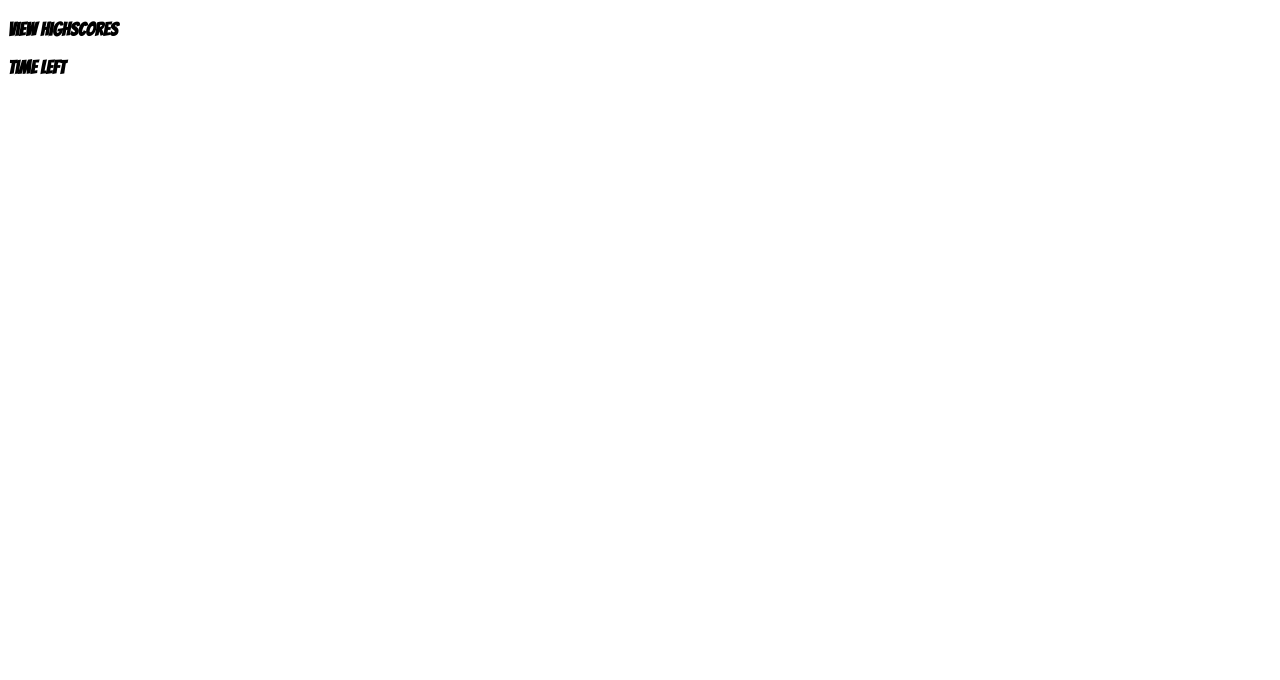
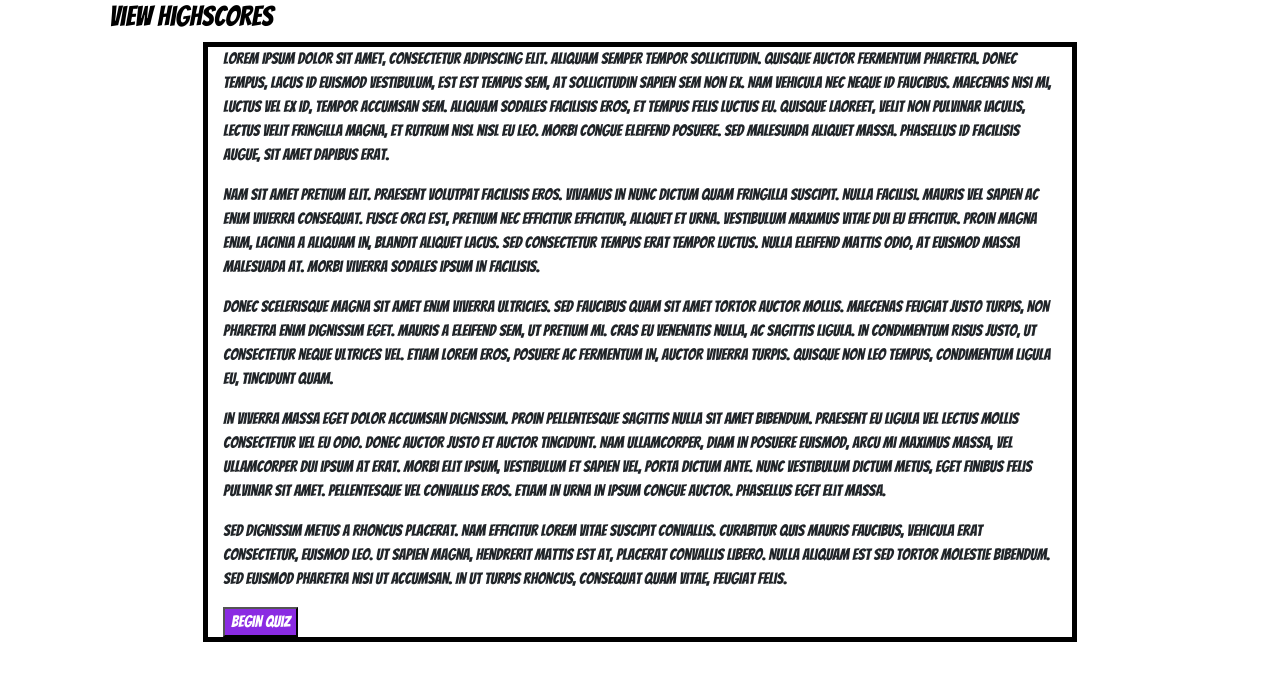
Before and after one commit to ProgHarrison234/homework-week-4, a plain HTML site: page index.html in a window 1280 px wide. Drawn offline with nearby package versions, Linux system fonts and the light colour scheme.

Commit message:
commit before midnight tonight. was working on js. entire program does not work

```diff
--- a/index.html
+++ b/index.html
@@ -7,21 +7,42 @@
 
     <link rel="stylesheet" href="style.css">
     <link href="https://fonts.googleapis.com/css2?family=Bangers&display=swap" rel="stylesheet">
+    <link rel="stylesheet" href="https://stackpath.bootstrapcdn.com/bootstrap/4.4.1/css/bootstrap.min.css" integrity="sha384-Vkoo8x4CGsO3+Hhxv8T/Q5PaXtkKtu6ug5TOeNV6gBiFeWPGFN9MuhOf23Q9Ifjh" crossorigin="anonymous">
 
-    <script src="script.js"></script>
     <script src="https://cdnjs.cloudflare.com/ajax/libs/jquery/3.2.1/jquery.min.js"></script>
+
 </head>
 <body>
     <header>
-        <h3 id = "view-highscores">View Highscores</h3>
-        <h3 id = "time-left">Time Left</h3>
+        <div class="row">
+            <div class="col-sm-1"></div>
+            <h3 class = "col-sm-5" id = "view-highscores">View Highscores</h3>
+            <h3 class = "col-sm-5" id = "time-left" value = "60"></h3>
+        </div>
     </header>
     <body>
         <main>
-            <section id = "quiz">
+            <section>
+                <div class="row">
+                    <div class="col-sm-2"></div>
+                    <div class="col-sm-8" id = "quiz">
+                        <p>Lorem ipsum dolor sit amet, consectetur adipiscing elit. Aliquam semper tempor sollicitudin. Quisque auctor fermentum pharetra. Donec tempus, lacus id euismod vestibulum, est est tempus sem, at sollicitudin sapien sem non ex. Nam vehicula nec neque id faucibus. Maecenas nisi mi, luctus vel ex id, tempor accumsan sem. Aliquam sodales facilisis eros, et tempus felis luctus eu. Quisque laoreet, velit non pulvinar iaculis, lectus velit fringilla magna, et rutrum nisl nisl eu leo. Morbi congue eleifend posuere. Sed malesuada aliquet massa. Phasellus id facilisis augue, sit amet dapibus erat.</p>
 
+                        <p>Nam sit amet pretium elit. Praesent volutpat facilisis eros. Vivamus in nunc dictum quam fringilla suscipit. Nulla facilisi. Mauris vel sapien ac enim viverra consequat. Fusce orci est, pretium nec efficitur efficitur, aliquet et urna. Vestibulum maximus vitae dui eu efficitur. Proin magna enim, lacinia a aliquam in, blandit aliquet lacus. Sed consectetur tempus erat tempor luctus. Nulla eleifend mattis odio, at euismod massa malesuada at. Morbi viverra sodales ipsum in facilisis.</p>
+
+                        <p>Donec scelerisque magna sit amet enim viverra ultricies. Sed faucibus quam sit amet tortor auctor mollis. Maecenas feugiat justo turpis, non pharetra enim dignissim eget. Mauris a eleifend sem, ut pretium mi. Cras eu venenatis nulla, ac sagittis ligula. In condimentum risus justo, ut consectetur neque ultrices vel. Etiam lorem eros, posuere ac fermentum in, auctor viverra turpis. Quisque non leo tempus, condimentum ligula eu, tincidunt quam.</p>
+
+                        <p>In viverra massa eget dolor accumsan dignissim. Proin pellentesque sagittis nulla sit amet bibendum. Praesent eu ligula vel lectus mollis consectetur vel eu odio. Donec auctor justo et auctor tincidunt. Nam ullamcorper, diam in posuere euismod, arcu mi maximus massa, vel ullamcorper dui ipsum at erat. Morbi elit ipsum, vestibulum et sapien vel, porta dictum ante. Nunc vestibulum dictum metus, eget finibus felis pulvinar sit amet. Pellentesque vel convallis eros. Etiam in urna in ipsum congue auctor. Phasellus eget elit massa.</p>
+
+                        <p>Sed dignissim metus a rhoncus placerat. Nam efficitur lorem vitae suscipit convallis. Curabitur quis mauris faucibus, vehicula erat consectetur, euismod leo. Ut sapien magna, hendrerit mattis est at, placerat convallis libero. Nulla aliquam est sed tortor molestie bibendum. Sed euismod pharetra nisi ut accumsan. In ut turpis rhoncus, consequat quam vitae, feugiat felis.</p>
+
+                        <button id = "begin-btn"><span>Begin Quiz</span></button>
+                    </div>
+                    <div class="col-sm-2"></div>
+                </div>
             </section>
         </main>
+        <script src="script.js" type = "text/javascript"></script>
     </body>
 </body>
 </html>
--- a/script.js
+++ b/script.js
@@ -0,0 +1,70 @@
+// I need trivia questions about javascript
+// 1> Who invented JavaScript?
+// 1.a> Douglas Crockford
+// 1.b> Sheryl Sandberg
+// 1.c> Brendan Eich --- Answer : C
+
+// 2> question: "Which one of these is a JavaScript package manager?",
+// 2.a> Node.js
+// 2.b> TypeScript
+// 2.c> npm --- Answer : C
+
+// 3> Inside which HTML element do we put the JavaScript?
+// 3.a> <javascript>
+// 3.b> <scripting>
+// 3.c> <js>
+// 3.d> <script> --- Answer : D
+
+// 4> What is the correct JavaScript syntax to change the content of the HTML element below?
+//<br>//<p id="demo">This is a demonstration.</p>
+// 4.a> document.getElementById("demo").innerHTML = "Hello World"; --- Answer : A
+// 4.b> document.getElementByName("p").innerHTML = "Hello World";
+// 4.c> #demo.innerHTML = "Hello World";
+// 4.d> document.getElement("p").innerHTML = "Hello World";
+
+// 5> The external JavaScript file must contain the <script> tag.
+// 5.a> True
+// 5.b> False --- Answer : B
+
+// 6> How do you write "Hello World" in an alert box?
+// 6.a> msg("Hello World");
+// 6.b> msgBox("Hello World");
+// 6.c> alertBox("Hello World");
+// 6.d> alert("Hello World"); --- Answer : D
+
+// 7> How do you write an IF statement in JavaScript?
+// 7.a> if i = 5 then
+// 7.b> if (i === 5) --- Answer : B
+// 7.c> if i === 5
+
+// 8> How does a FOR loop start?
+// 8.a> for (i = 0; i++)
+// 8.b> for (i = 1; i < 5)
+// 8.c> for (let i = 0; i < 5; i++) --- Answer : C
+// 8.d> for i = 1 to 5
+
+// I will need a timer function that will run every second
+
+
+
+function timeLeft() {
+  // countdown timer
+  let timer = 60;
+
+  let timerInt = setInterval(function () {
+
+    $("#time-left").text("Time Left : " + timer);
+    timer--;
+
+  }, 1000);
+};
+
+//  When calling timeLeft function. be sure to use
+$("#begin-btn").click(function() {
+  timeLeft();
+  console.log("yes");
+});
+
+  //miniQuiz();
+
+//
--- a/style.css
+++ b/style.css
@@ -3,7 +3,32 @@
 }
 
 header {
-    margin: 0;
     padding: 0;
+}
+
+#view-highscores {
     text-align: left;
+    color: black;
 }
+
+#view-highscores:hover {
+    color: blueviolet;
+}
+
+#time-left {
+    text-align: right;
+    color: black;
+}
+
+#time-left:hover {
+    color: blueviolet;
+}
+
+#quiz {
+    border: black 5px solid;
+}
+
+#begin-btn {
+    color: white;
+    background-color: blueviolet;
+}
```
